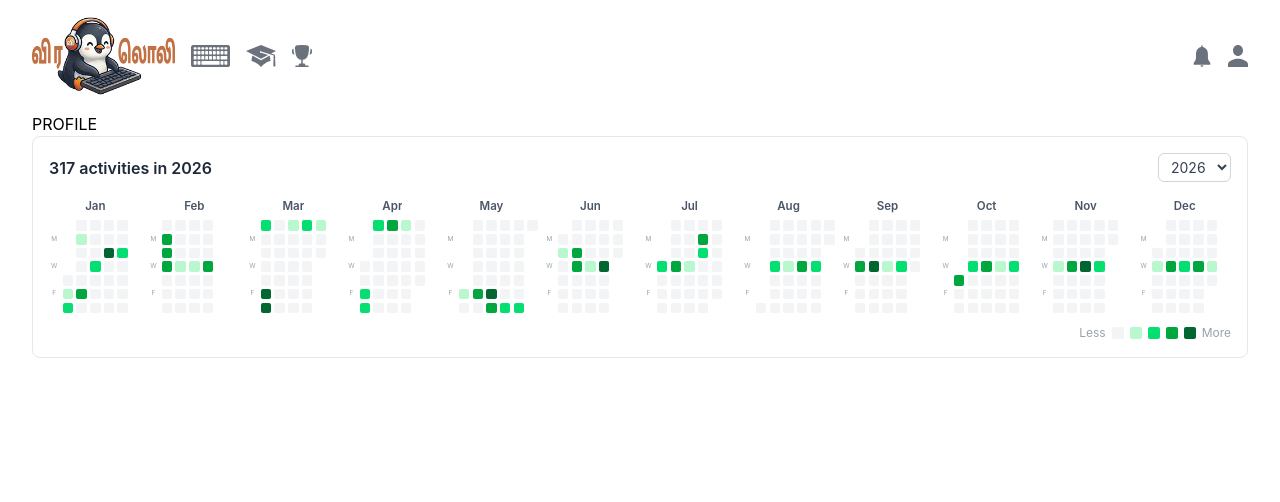
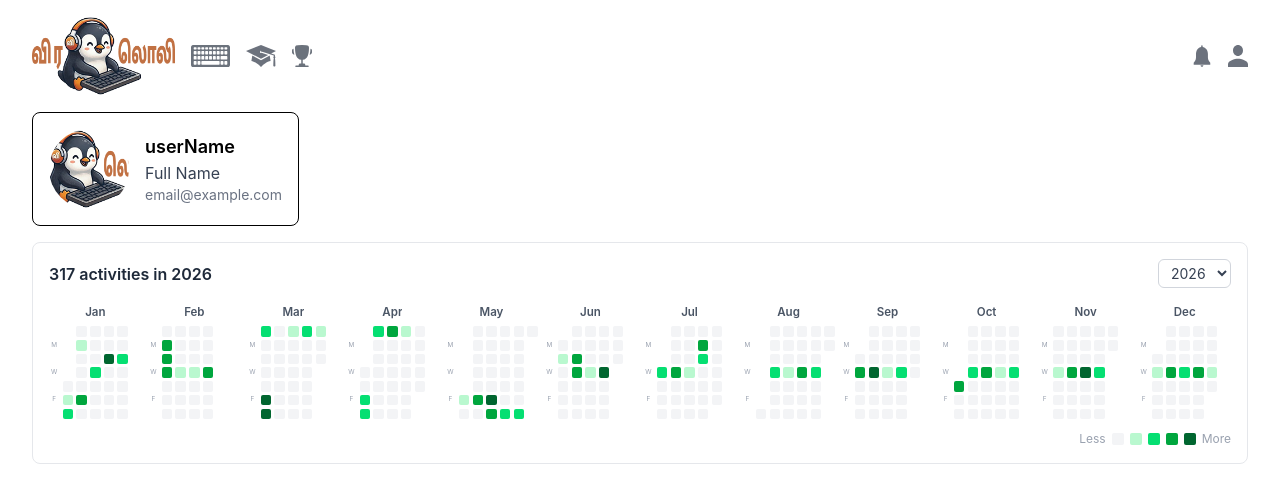
Before and after one commit to jai-atithya/viraloli, a React (Vite) app in the folder client/: page /profile in a window 1280 px wide. Shown: the top 502 px of the page. Built offline with nearby package versions, Linux system fonts and the light colour scheme.

Commit message:
sample profile card added

```diff
--- a/client/src/pages/profile/Profile.jsx
+++ b/client/src/pages/profile/Profile.jsx
@@ -1,6 +1,7 @@
 import React,{useState} from 'react'
 import { Navbar } from '../components/Navbar'
 import { HeatMap } from './components/HeatMap'
+import { ProfileCard } from './components/ProfileCard'
 export const Profile = () => {
 
     return (
@@ -10,8 +11,10 @@ export const Profile = () => {
                     <Navbar />
                 </div>
 
-                <div className='flex-1 w-full h-full p-[1rem]'>
-                    <p>PROFILE</p>
+                <div className='flex-1 w-full h-full p-[1rem] flex flex-col gap-[1rem]'>
+                    <div className='w-full flex gap-[1rem]'>
+                        <ProfileCard />
+                    </div>
                     <HeatMap />
                 </div>
             </div>
--- /dev/null
+++ b/client/src/pages/profile/components/ProfileCard.jsx
@@ -0,0 +1,22 @@
+import React from "react";
+import Logo from '../../../assets/tamilLogo.png'
+
+export const ProfileCard = () => {
+  return (
+    <div className="flex items-center gap-4 p-4 border rounded-lg ">
+      {/* Profile Image */}
+      <img
+        src={Logo}
+        alt="Profile"
+        className="w-20 h-20 rounded-full object-cover"
+      />
+
+      {/* User Details */}
+      <div>
+        <h2 className="text-lg font-semibold">userName</h2>
+        <p className="text-gray-700">Full Name</p>
+        <p className="text-gray-500 text-sm">email@example.com</p>
+      </div>
+    </div>
+  );
+};
```
